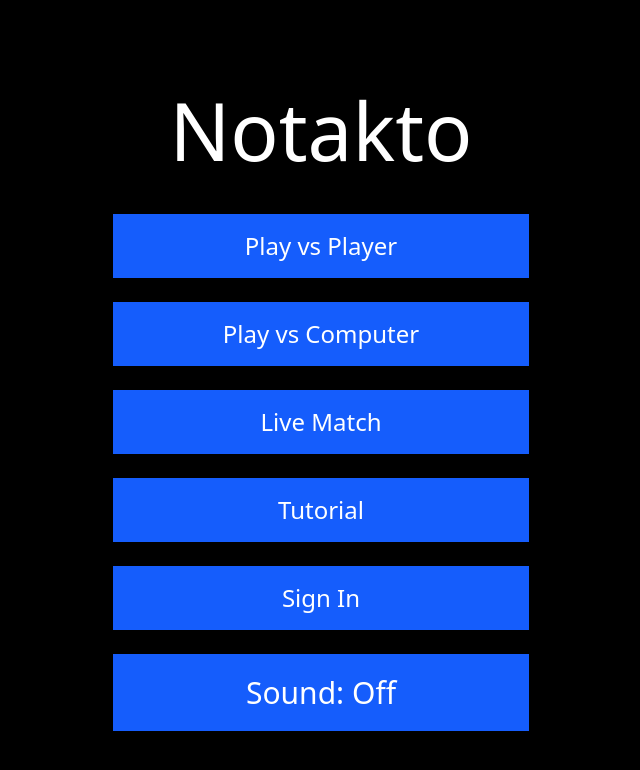
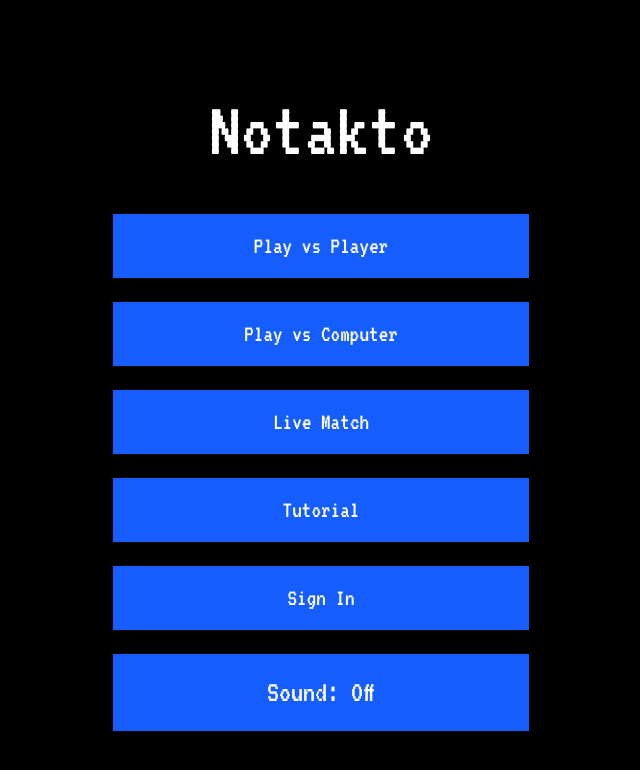
Before and after one commit to x0lg0n/notakto-website, a Next.js app: page / in a window 1280 px wide. Shown: the top 770 px of the page, without its empty margins (319-959 px from the left). Built offline with nearby package versions, Linux system fonts and the light colour scheme; no server answers.

Commit message:
font set

```diff
--- a/src/app/layout.tsx
+++ b/src/app/layout.tsx
@@ -2,6 +2,7 @@ import type { Metadata } from "next";
 import "./globals.css";
 import { Analytics } from "@vercel/analytics/react"
 import { SpeedInsights } from "@vercel/speed-insights/next"
+import { VT323 } from 'next/font/google'
 
 export const metadata: Metadata = {
   title: "Notakto",
@@ -11,13 +12,17 @@ export const metadata: Metadata = {
   creator: "Notakto Team",
 };
 
+const vt323 = VT323({
+  weight: "400"
+})
+
 export default function RootLayout({
   children,
 }: Readonly<{
   children: React.ReactNode;
 }>) {
   return (
-    <html lang="en">
+    <html lang="en" className={vt323.className}>
       <body>
         {children}
         <Analytics/>
```
